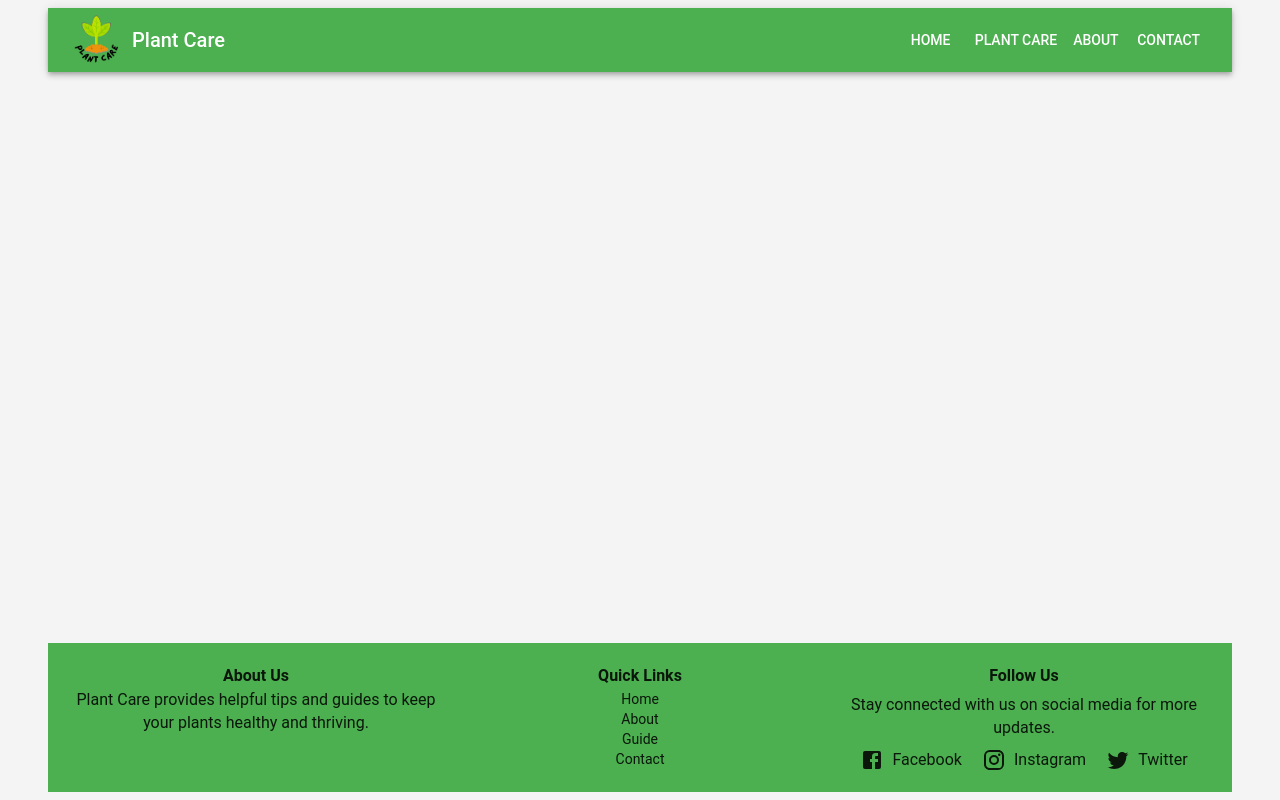
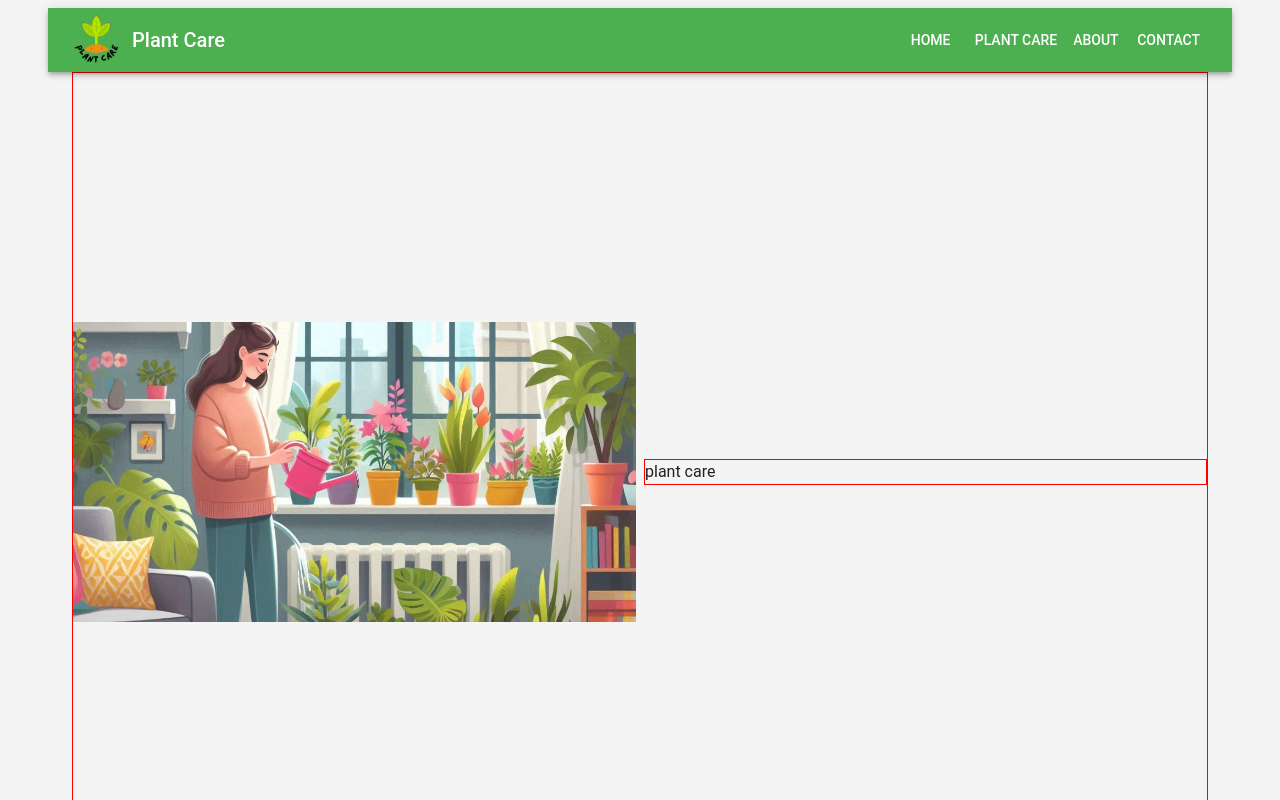
Before and after one commit to FredH2O/plant-care, a React (Create React App) app: page /Guide in a window 1280 px wide. Shown: the top 800 px of the page. Built offline with nearby package versions, Linux system fonts and the light colour scheme.

Commit message:
REACT and MUI day 4

```diff
--- a/src/components/Guide/Guide.jsx
+++ b/src/components/Guide/Guide.jsx
@@ -1,10 +1,34 @@
-import { Container, Grid2, Typography } from "@mui/material";
+import { Box, Container, Grid2, Typography } from "@mui/material";
 
 const Guide = () => {
   return (
     <Container maxWidth="lg">
-      <Grid2 size={{ xs: 12, md: 6 }}></Grid2>
-      <Grid2 size={{ xs: 12, md: 6 }}></Grid2>
+      <Grid2
+        container
+        spacing={1}
+        display={"flex"}
+        flexDirection={"row"}
+        justifyContent={"center"}
+        alignItems={"center"}
+        height={"100vh"}
+        margin={"auto"}
+        border={"1px solid red"}
+      >
+        <Grid2 size={{ xs: 12, sm: 6, md: 6 }}>
+          <Box
+            sx={{
+              backgroundSize: "cover",
+              backgroundPosition: "center",
+              backgroundImage: `url(${process.env.PUBLIC_URL}/images/plant-care.png)`,
+              height: "300px",
+              width: "100%",
+            }}
+          />
+        </Grid2>
+        <Grid2 size={{ xs: 12, sm: 6, md: 6 }} border={"1px solid red"}>
+          <Typography>plant care</Typography>
+        </Grid2>
+      </Grid2>
     </Container>
   );
 };
--- a/src/components/HandleAPI/HandleAPI.jsx
+++ b/src/components/HandleAPI/HandleAPI.jsx
@@ -84,7 +84,7 @@ const HandleAPI = ({ axios }) => {
             <Button
               sx={{
                 m: 0.5,
-                fontSize: { xs: "0.7rem", sm: "1rem", md: "1.2rem" },
+                fontSize: { xs: "0.7rem", sm: "0.8rem", md: "0.9rem" },
               }}
               key={index}
               variant={
```
Also changed, not shown: public/images/plant-care.png (added).
